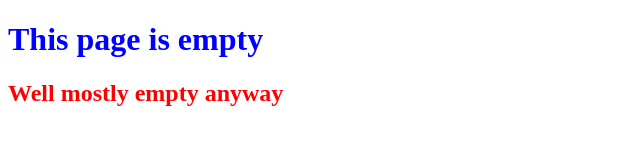
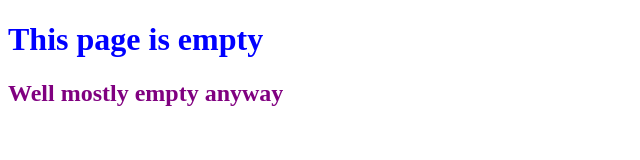
Before and after one commit to gtantau/0main_openSAP_repo, a plain HTML site: page index.html in a window 1280 px wide. Shown: the whole page, without its empty margins (0-640 px from the left). Drawn offline with Linux system fonts and the light colour scheme.

Commit message:
chnaged color of h2 to purple

```diff
--- a/index.html
+++ b/index.html
@@ -6,6 +6,6 @@
 	</head>
 	<body>
 		<h1 style="color: Blue">This page is empty</h1>
-		<h2 style="color: Red">Well mostly empty anyway</h2>
+		<h2 style="color: Purple">Well mostly empty anyway</h2>
 	</body>
 </html>
```
